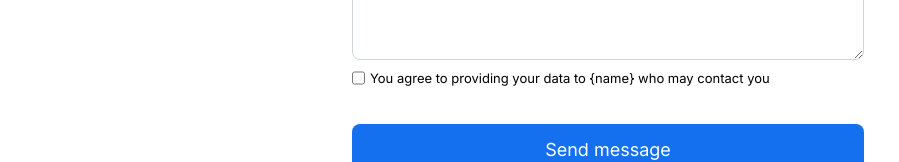
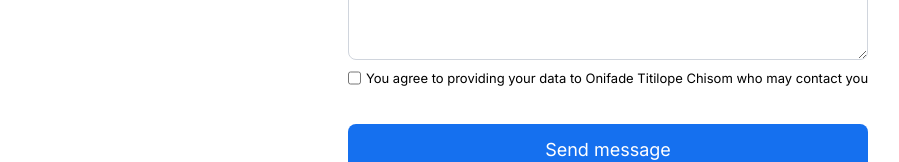
Before and after one commit to codeAmbivert/zuri-stage-one-task, a React (Create React App) app: page /contact in a window 1280 px wide. Shown: the part 508-670 px from the top of the page, without its empty margins (32-931 px from the left). Built offline with nearby package versions, Linux system fonts and the light colour scheme.

Commit message:
name update

```diff
--- a/src/Contact.js
+++ b/src/Contact.js
@@ -2,6 +2,8 @@ import React from "react";
 import Footer from "./Footer";
 
 function Contact() {
+  const name = "Onifade Titilope Chisom";
+
   return (
     <div id="contact">
       <form action="">
@@ -40,8 +42,7 @@ function Contact() {
         <div id="agree_check_area">
           <input type="checkbox" id="agree_check" />
           <label htmlFor="agree_check">
-            You agree to providing your data to &#123;name&#125; who may contact
-            you
+            You agree to providing your data to {name} who may contact you
           </label>
         </div>
         <button id="btn__submit">Send message</button>
```
